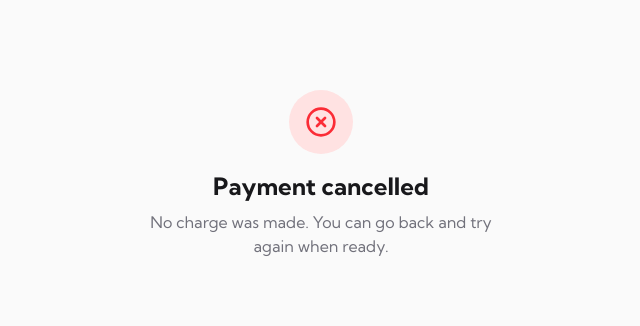
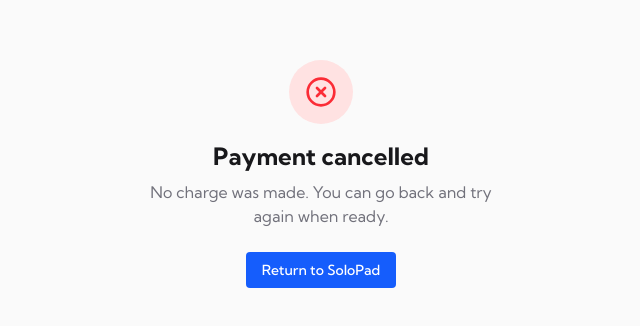
Before and after one commit to ayaturrehman/solopad.io, a Next.js app: page /payment/cancel in a window 1280 px wide. Shown: the part 226-552 px from the top of the page, without its empty margins (319-959 px from the left). Built offline with nearby package versions, Linux system fonts and the light colour scheme.

Commit message:
Return cancelled checkouts to the client invoice portal

```diff
--- a/app/api/invoices/[id]/milestones/checkout/route.js
+++ b/app/api/invoices/[id]/milestones/checkout/route.js
@@ -75,7 +75,7 @@ export async function POST(req, { params }) {
       customer_email: invoice.project?.contact?.email || undefined,
       metadata: { invoiceId, milestoneId },
       success_url: `${process.env.NEXT_PUBLIC_APP_URL}/payment/success?invoiceId=${invoiceId}&milestone=${milestoneId}`,
-      cancel_url: `${process.env.NEXT_PUBLIC_APP_URL}/payment/cancel`,
+      cancel_url: `${process.env.NEXT_PUBLIC_APP_URL}/payment/cancel?returnTo=${encodeURIComponent(`/p/${invoice.project.portalToken}?tab=invoices`)}`,
     };
 
     // Route to freelancer's connected Stripe account
--- a/app/api/invoices/checkout/route.js
+++ b/app/api/invoices/checkout/route.js
@@ -74,7 +74,7 @@ export async function POST(req) {
       customer_email: invoice.project?.clientEmail || undefined,
       metadata: { invoiceId },
       success_url: `${process.env.NEXT_PUBLIC_APP_URL}/payment/success?invoiceId=${invoiceId}`,
-      cancel_url: `${process.env.NEXT_PUBLIC_APP_URL}/payment/cancel`,
+      cancel_url: `${process.env.NEXT_PUBLIC_APP_URL}/payment/cancel?returnTo=${encodeURIComponent(`/p/${invoice.project.portalToken}?tab=invoices`)}`,
     };
 
     // Route payments to the freelancer's connected Stripe account
--- a/app/payment/cancel/page.jsx
+++ b/app/payment/cancel/page.jsx
@@ -1,7 +1,9 @@
 import Link from "next/link";
+import { safePaymentReturn } from "@/lib/payment-return";
 import { XCircle } from "lucide-react";
 
-export default function PaymentCancelPage() {
+export default async function PaymentCancelPage({ searchParams }) {
+  const returnPath = safePaymentReturn((await searchParams)?.returnTo);
   return (
     <div className="flex min-h-screen items-center justify-center bg-zinc-50 px-4">
       <div className="w-full max-w-sm text-center">
@@ -12,6 +14,9 @@ export default function PaymentCancelPage() {
         <p className="mt-2 text-zinc-500">
           No charge was made. You can go back and try again when ready.
         </p>
+        <Link href={returnPath || "/"} className="mt-6 inline-flex rounded bg-blue-600 px-4 py-2 text-sm font-medium text-white">
+          {returnPath ? "Return to invoice" : "Return to SoloPad"}
+        </Link>
       </div>
     </div>
   );
--- /dev/null
+++ b/lib/payment-return.js
@@ -0,0 +1,5 @@
+// Only allow a relative SoloPad portal path, never an arbitrary redirect.
+export function safePaymentReturn(value) {
+  if (typeof value !== 'string') return null;
+  return /^\/p\/[A-Za-z0-9_-]+(?:\?tab=invoices)?$/.test(value) ? value : null;
+}
```
Also changed, not shown: 1 other file (tests, documents, lock files or other folders).
